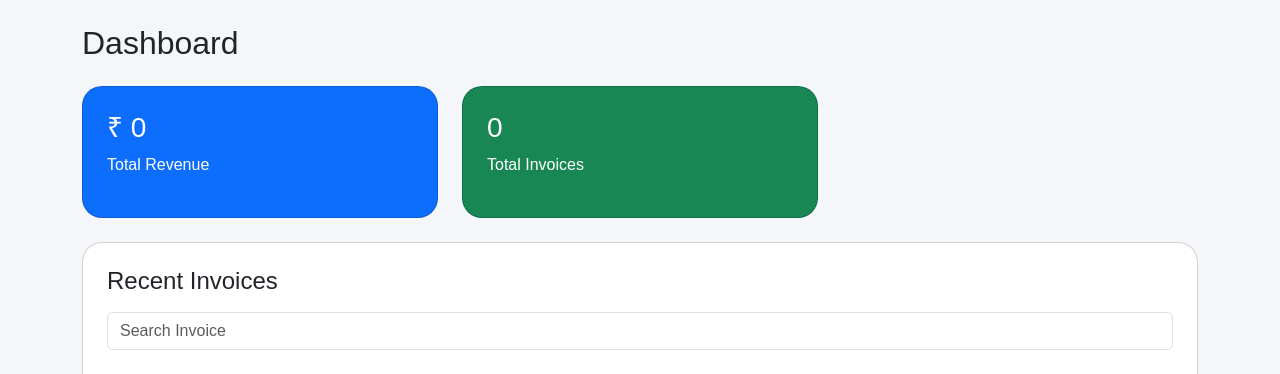
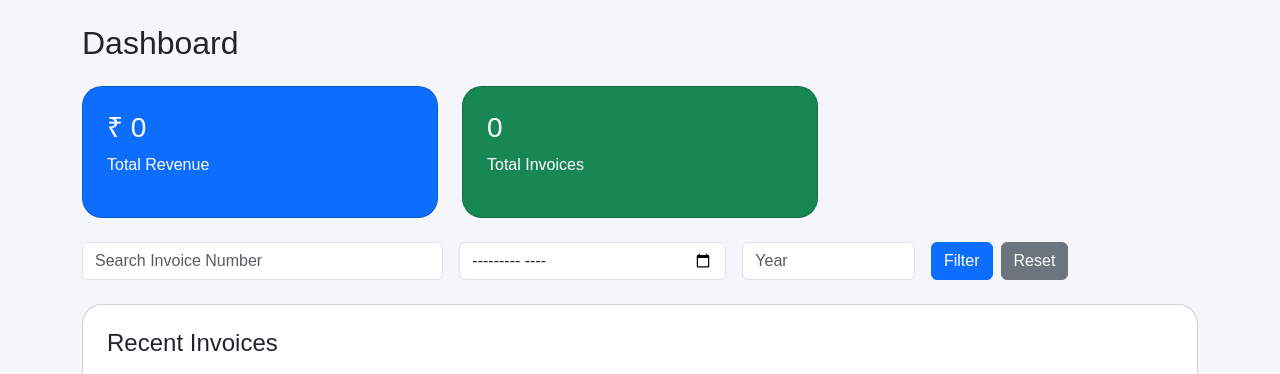
Before and after one commit to Daredevil2810/InvoiceGenerator, a Django app: page /dashboard/ in a window 1280 px wide. Shown: the part 56-430 px from the top of the page. Run offline with Django 5.2, Linux system fonts and the light colour scheme; the visitor is signed in with stand-in values (Sample User, id 1); data comes from the database, SQL or seed files in the repository; data that the repository does not hold is empty.

Commit message:
big change filter added

```diff
--- a/invoices/templates/invoices/dashboard.html
+++ b/invoices/templates/invoices/dashboard.html
@@ -41,6 +41,63 @@
     </div>
 
 </div>
+
+<form method="GET" class="row g-3 mb-4">
+
+    <!-- Search -->
+    <div class="col-md-4">
+
+        <input type="text"
+               name="q"
+               class="form-control"
+               placeholder="Search Invoice Number"
+               value="{{ request.GET.q }}">
+
+    </div>
+
+    <!-- Month Filter -->
+    <div class="col-md-3">
+
+        <input type="month"
+               name="month"
+               class="form-control"
+               value="{{ request.GET.month }}">
+
+    </div>
+
+    <!-- Year Filter -->
+    <div class="col-md-2">
+
+        <input type="number"
+               name="year"
+               class="form-control"
+               placeholder="Year"
+               min="2020"
+               max="2100"
+               value="{{ request.GET.year }}">
+
+    </div>
+
+    <!-- Buttons -->
+    <div class="col-md-3 d-flex gap-2">
+
+        <button type="submit"
+                class="btn btn-primary">
+
+            Filter
+
+        </button>
+
+        <a href="{% url 'dashboard' %}"
+           class="btn btn-secondary">
+
+            Reset
+
+        </a>
+
+    </div>
+
+</form>
 
 
 
--- a/invoices/views.py
+++ b/invoices/views.py
@@ -10,6 +10,7 @@ from django.contrib.auth.models import User
 from django.utils import timezone
 import uuid
 from django.contrib.admin.views.decorators import staff_member_required
+from django.db.models.functions import ExtractMonth, ExtractYear
 
 from django.contrib.auth import (
     authenticate,
@@ -86,24 +87,49 @@ def dashboard(request):
 
     query = request.GET.get('q')
 
+    month_filter = request.GET.get('month')
+    year_filter = request.GET.get('year')
+
     invoices = Invoice.objects.filter(
-                    user=request.user
-                ).order_by('-id')
+        user=request.user
+    ).order_by('-id')
 
+    # SEARCH FILTER
     if query:
 
         invoices = invoices.filter(
             invoice_number__icontains=query
         )
 
+    # MONTH FILTER
+    if month_filter:
+
+        year, month = month_filter.split('-')
+
+        invoices = invoices.filter(
+            invoice_date__year=year,
+            invoice_date__month=month
+        )
+
+    # YEAR FILTER
+    if year_filter:
+
+        invoices = invoices.filter(
+            invoice_date__year=year_filter
+        )
+
+    # TOTAL REVENUE
     total_revenue = sum(
         invoice.grand_total
         for invoice in invoices
     )
 
     context = {
+
         'invoices': invoices,
+
         'total_revenue': total_revenue
+
     }
 
     return render(
@@ -151,9 +177,38 @@ def customer_invoices(request, pk):
         user=request.user
     )
 
+    query = request.GET.get('q')
+
+    month_filter = request.GET.get('month')
+    year_filter = request.GET.get('year')
+
     invoices = Invoice.objects.filter(
         customer=customer
     ).order_by('-id')
+
+    # SEARCH
+    if query:
+
+        invoices = invoices.filter(
+            invoice_number__icontains=query
+        )
+
+    # MONTH FILTER
+    if month_filter:
+
+        year, month = month_filter.split('-')
+
+        invoices = invoices.filter(
+            invoice_date__year=year,
+            invoice_date__month=month
+        )
+
+    # YEAR FILTER
+    if year_filter:
+
+        invoices = invoices.filter(
+            invoice_date__year=year_filter
+        )
 
     total_revenue = sum(
         invoice.grand_total
@@ -167,6 +222,7 @@ def customer_invoices(request, pk):
         'invoices': invoices,
 
         'total_revenue': total_revenue
+
     }
 
     return render(
```
Also changed, not shown: invoices/templates/invoices/customer_invoices.html (+57 -0 lines).
